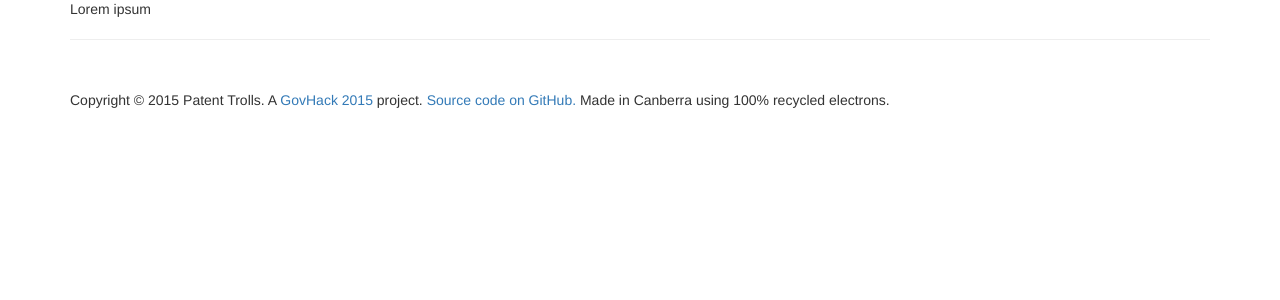
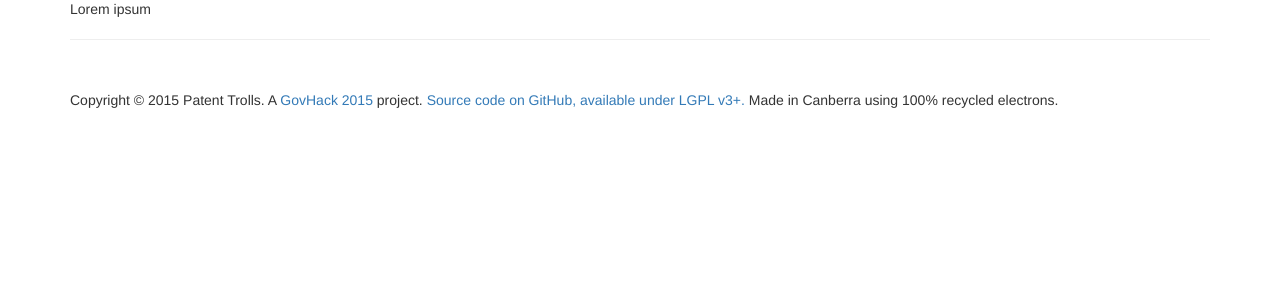
Before and after one commit to ajdlinux/GovHack2015, a Django app: template patentstories/templates/site_base.html in a window 1280 px wide. Shown: the part 61-361 px from the top of the page. Run offline with Django 3.2, Linux system fonts and the light colour scheme; the template is opened without the code that fills it, so the values that code supplies are empty; some libraries are stand-ins or nearby versions.

Commit message:
add brief licence note to copyright notice

```diff
--- a/patentstories/templates/site_base.html
+++ b/patentstories/templates/site_base.html
@@ -74,7 +74,7 @@
         <footer>
             <div class="row">
                 <div class="col-lg-12">
-                    <p>Copyright &copy; 2015 Patent Trolls. A <a href="http://govhack.org">GovHack 2015</a> project. <a href="https://github.com/ajdlinux/GovHack2015">Source code on GitHub.</a> Made in Canberra using 100% recycled electrons.</p>
+                    <p>Copyright &copy; 2015 Patent Trolls. A <a href="http://govhack.org">GovHack 2015</a> project. <a href="https://github.com/ajdlinux/GovHack2015">Source code on GitHub, available under LGPL v3+.</a> Made in Canberra using 100% recycled electrons.</p>
                 </div>
             </div>
         </footer>
```
